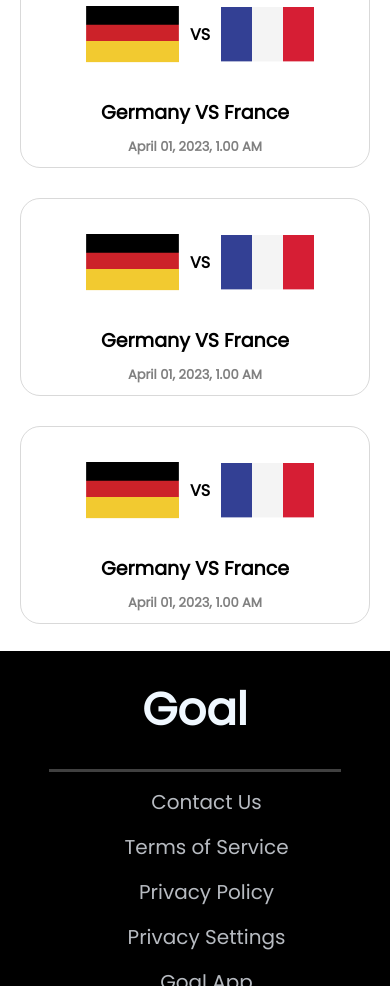
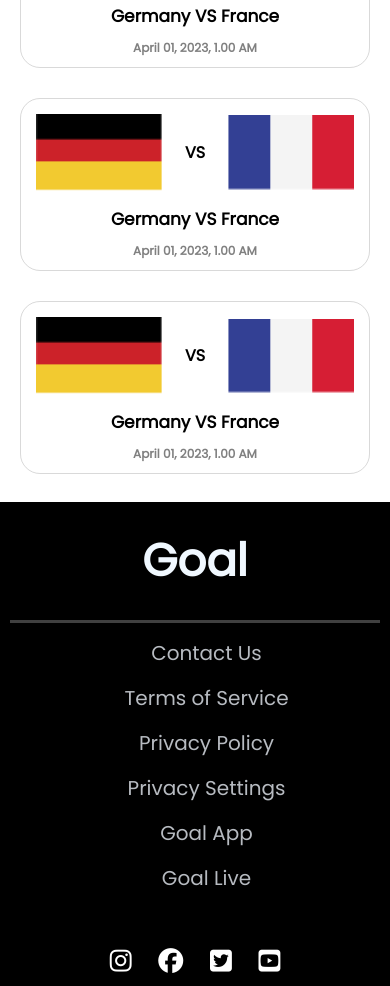
Before and after one commit to likhonalmamun/world-cup-assingment-2, a plain HTML site: page all-group.html in a window 390 px wide. Shown: the part 1671-2657 px from the top of the page. Drawn offline with Linux system fonts and the light colour scheme.

Commit message:
modified

```diff
--- a/style.css
+++ b/style.css
@@ -96,7 +96,6 @@ main {
   position: relative;
   width: 100%;
   top: 7px;
-
 }
 
 /*--------------------------------------------------------------------------------------------------
@@ -132,7 +131,6 @@ main {
 }
 /* b-rigt styles */
 .b-right {
-  justify-self: flex-end;
   display: grid;
   grid-template-columns: repeat(3, 1fr);
   gap: 25px;
@@ -193,7 +191,7 @@ footer h2 {
   margin: 0%;
 }
 footer div {
-  width: 75%;
+  width: 95%;
   justify-content: center;
   flex-wrap: wrap;
   border-top: 3px solid rgba(128, 128, 128, 0.502);
@@ -219,21 +217,26 @@ footer p a {
 /*------------------------------------------------------------------------------------------------------
 ----------------------------------------------upcoming match styles------------------------------------------- */
 .upcoming {
-  padding: 35px 65px;
+  padding: 25px 25px;
   border-radius: 20px;
   align-items: center;
   justify-content: space-between;
 }
+.upcoming p {
+  margin: 0;
+}
 .upcoming img {
-  width: 45%;
+  width: 40%;
 }
 .match-name {
-  font-size: 20px;
+  font-size: 18px;
+  margin: 0 10px;
 }
 .match-detail {
   color: gray;
   font-weight: 300;
-  font-size: 15px;
+  font-size: 13px;
+  margin: 0 10px;
 }
 
 /*------------------------------------------------------------------------------------------------------
@@ -279,6 +282,9 @@ footer p a {
     font-weight: 600;
     margin: 12px 12px;
   }
+  .upcoming {
+    padding: 35px 45px;
+  }
 }
 
 /*---------------------------------- tablet device---------------------------- */
@@ -303,10 +309,15 @@ footer p a {
     grid-template-columns: repeat(2, 1fr);
   }
   .match-name {
-    font-size: 19px;
+    font-size: 18px;
+    margin: 0 10px;
   }
   .match-detail {
-    font-size: 13px;
+    font-size: 12px;
+    margin: 0 10px;
+  }
+  .upcoming {
+    padding: 25px 25px;
   }
 }
 
@@ -381,7 +392,6 @@ footer p a {
 
   .b-right {
     width: 100%;
-    justify-self: normal;
     display: grid;
     grid-template-columns: auto;
     gap: 30px;
@@ -423,4 +433,18 @@ footer p a {
   footer div li a {
     margin-bottom: 0%;
   }
+  footer p a {
+    margin: 0 10px;
+  }
+  .upcoming {
+    padding: 15px 15px;
+  }
+  .match-name {
+    font-size: 17px;
+    margin: 0 5px;
+  }
+  .match-detail {
+    font-size: 12px;
+    margin: 0 5px;
+  }
 }
```
